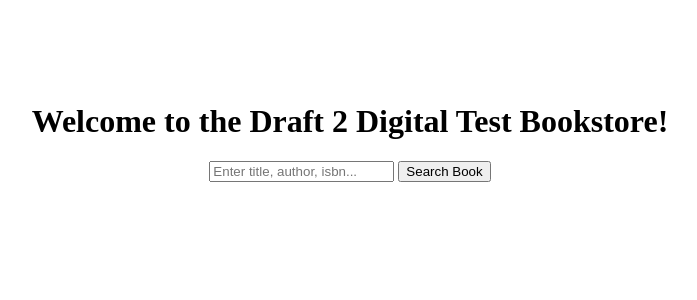
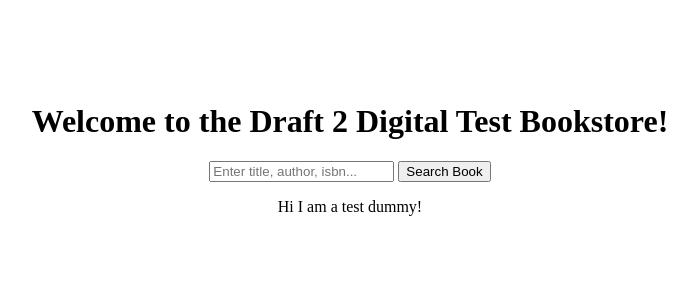
Before and after one commit to PrestonCman/ocadventure, a Django app: page / in a window 1280 px wide. Shown: the part 177-477 px from the top of the page, without its empty margins (290-987 px from the left). Run offline with Django 3.2, Linux system fonts and the light colour scheme.

Commit message:
Testing pushing to a branch!

```diff
--- a/testBookstore/store/templates/store/home.html
+++ b/testBookstore/store/templates/store/home.html
@@ -7,5 +7,6 @@
           <input type="search" placeholder="Enter title, author, isbn...">
           <input type="submit" value="Search Book">
       </form>
+      <p>Hi I am a test dummy!</p>
 </div>
 {% endblock %}
```
